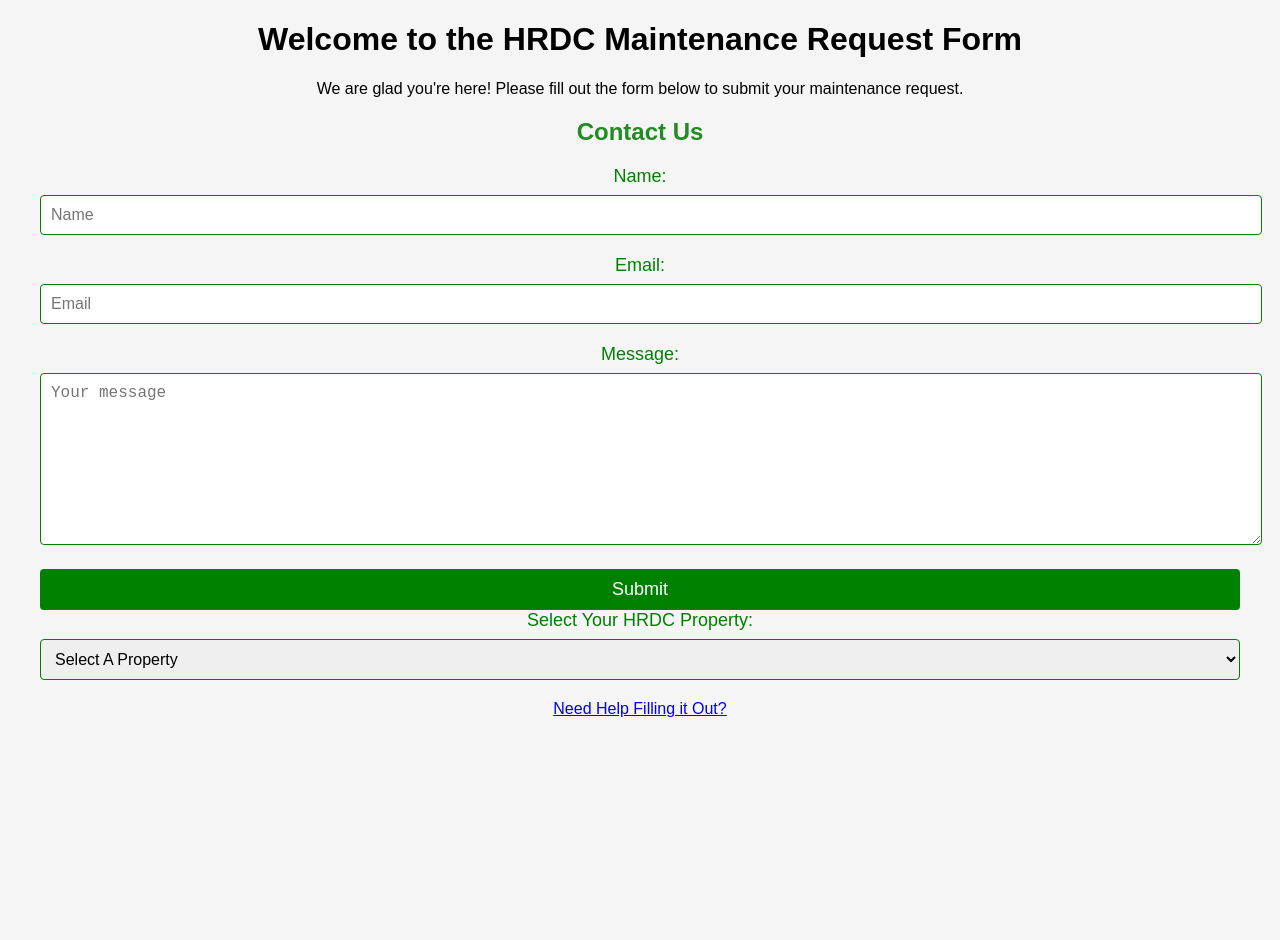
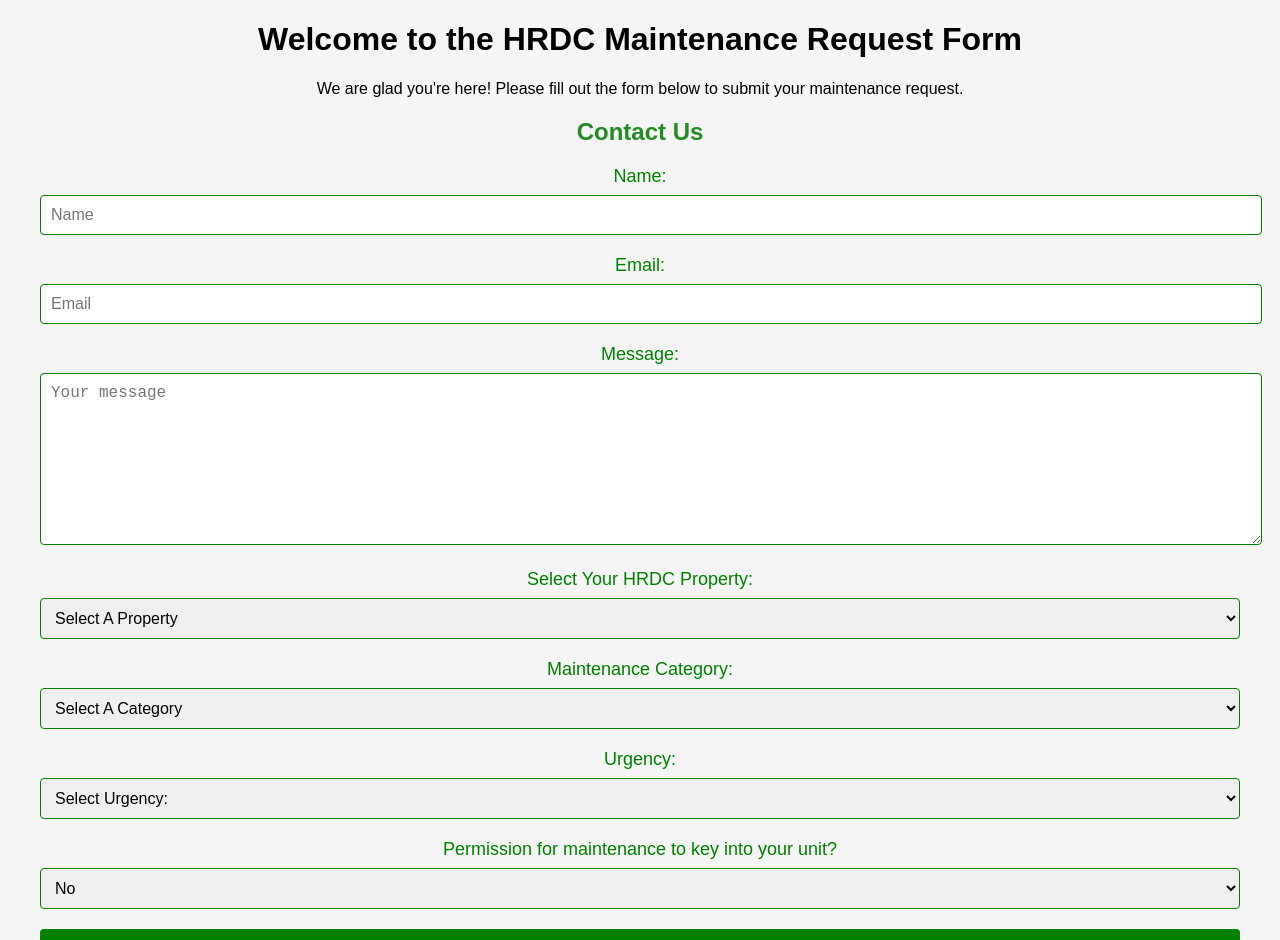
Before and after one commit to 423s24/Group_4, a React (Create React App) app in the folder hrdc-maintenance/: page / in a window 1280 px wide. Shown: the top 940 px of the page. Before the commit the page ends 800 px from the top, so only its background shows below. Built offline with nearby package versions, Linux system fonts and the light colour scheme.

Commit message:
added keyIn, urgency, and category to forms.js

```diff
--- a/hrdc-maintenance/src/Form.js
+++ b/hrdc-maintenance/src/Form.js
@@ -15,7 +15,11 @@
     const formData = {
       name: event.target.name.value,
       email: event.target.email.value,
-      message: event.target.message.value
+      message: event.target.message.value,
+      options: event.target.options.value,
+      category: event.target.category.value,
+      urgency: event.target.urgency.value,
+      keyIn: event.target.keyIn.value
     };
       emailjs
       .sendForm(serviceId, templateId, event.target, {
@@ -74,24 +78,53 @@
                 className="form-control"
               />
             </div>
-            <button type="submit" className="submit-btn">Submit</button>
             <div className="form-group">
               <label htmlFor="options">Select Your HRDC Property:</label>
               <select name="options" id="options" className="form-control">
-              <option value="Option 1">Select A Property</option>
-                <option value="Option 2">32. S Tracy (Downtown Office) </option>
-                <option value="Option 3">Market Place</option>
-                <option value="Option 4">Fork and Spoon</option>
-                <option value="Option 5">Gallatin Valley Food Bank</option>
-                <option value="Option 6">Warming Center Bozeman</option>
-                <option value="Option 7">Warming Center Livingston</option>
-                <option value="Option 8">Bozeman Head Start Center</option>
-                <option value="Option 9">Belgrade Head Start Center</option>
-                <option value="Option 10">Livingston Head Start Center</option>
-                <option value="Option 11">Livingston Office</option>
-
+              <option value="Select A Property">Select A Property</option>
+                <option value="32. S Tracy (Bozeman Downtown Office)">32. S Tracy (Downtown Office) </option>
+                <option value="Livingston Office">Livingston Office</option>
+                <option value="Market Place">Market Place</option>
+                <option value="Fork and Spoon">Fork and Spoon</option>
+                <option value="Gallatin Valley Food Bank">Gallatin Valley Food Bank</option>
+                <option value="Bozeman Head Start Center">Bozeman Head Start Center</option>
+                <option value="Belgrade Head Start Center">Belgrade Head Start Center</option>
+                <option value="Livingston Head Start Center">Livingston Head Start Center</option>
+                <option value="Warming Center Bozeman">Warming Center Bozeman</option>
+                <option value="Warming Center Livingston">Warming Center Livingston</option>
               </select>
             </div>
+            <div className="form-group">
+              <label htmlFor="category">Maintenance Category:</label>
+              <select name="category" id="category" className="form-control">
+                <option value="Select a Category">Select A Category</option>
+                <option value="Building (walls, doors, etc.)">Building (walls, doors, etc.) </option>
+                <option value="Plumbing (showers, bathrooms, etc.)">Plumbing (showers, bathrooms, etc.)</option>
+                <option value="Technology (phone, wifi, etc.)">Technology (phone, wifi, etc.)</option>
+                <option value="Appliances (washers, dryers, etc.)">Appliances (washers, dryers, etc.)</option>
+                <option value="Other">Other</option>
+              </select>
+            </div>
+            <div className="form-group">
+              <label htmlFor="urgency">Urgency:</label>
+              <select name="urgency" id="urgency" className="form-control">
+                <option value="Select Urgency">Select Urgency:</option>
+                <option value="5 (Very High)">5 (Very High)</option>
+                <option value="4 (High)">4 (High)</option>
+                <option value="3 (Medium)">3 (Medium)</option>
+                <option value="2 (Low)">2 (Low)</option>
+                <option value="1 (Very Low)">1 (Very Low)</option>
+              </select>
+            </div>
+            <div className="form-group">
+              <label htmlFor="keyIn">Permission for maintenance to key into your unit?</label>
+              <select name="keyIn" id="keyIn" className="form-control">
+                <option value="No">No</option>
+                <option value="Yes">Yes</option>
+                <option value="Permission not needed">Permission not needed (For HRDC Buildings)</option>
+              </select>
+            </div>
+            <button type="submit" className="submit-btn">Submit</button>
           </form>
           <a href="https://github.com/423s24/Group_4/blob/main/ESOF%20423%20User%20Documentation.pdf" target="_blank" rel="noopener noreferrer" className="help-link">Need Help Filling it Out?</a>
         </>
```
